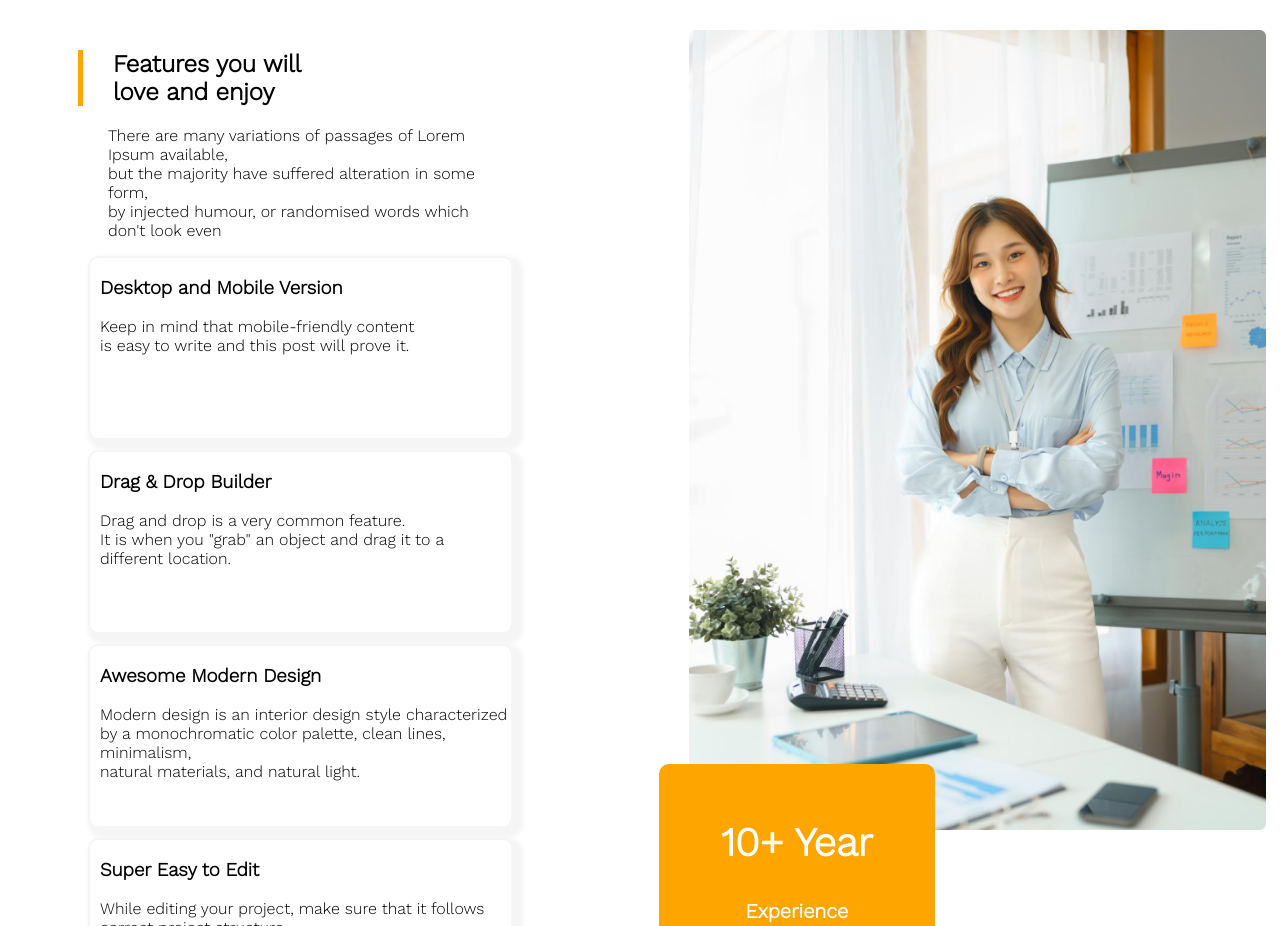
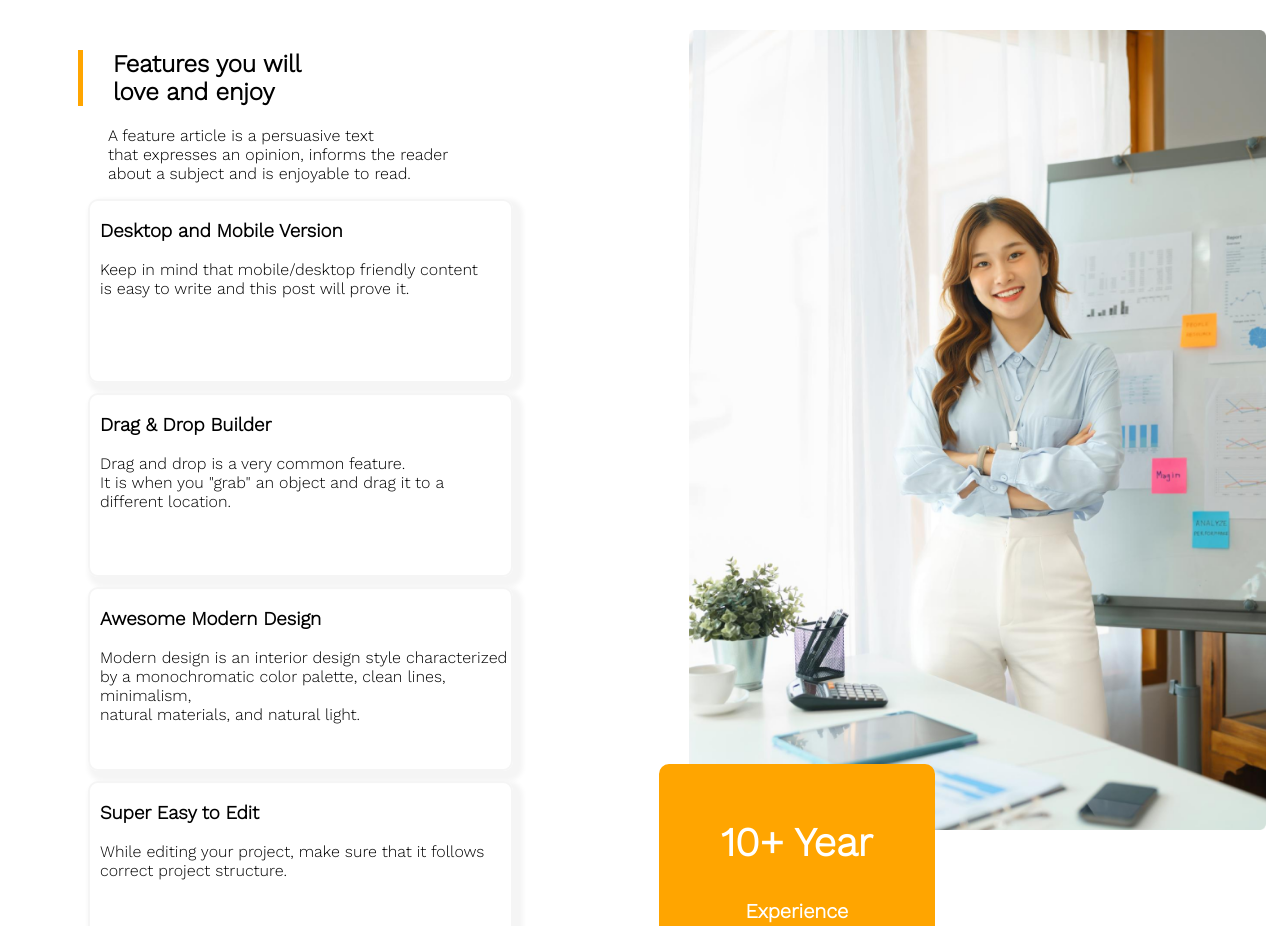
Before and after one commit to 2244jhalak/g3-architects, a plain HTML site: page index.html in a window 1280 px wide. Shown: the part 1440-2366 px from the top of the page. Drawn offline with nearby package versions, Linux system fonts and the light colour scheme.

Commit message:
All done

```diff
--- a/index.html
+++ b/index.html
@@ -69,15 +69,14 @@
                 <div class="features">
                     <h1 style="padding-left: 30px; border-left:5px solid orange;">Features you will<br> love and enjoy
                     </h1>
-                    <p style="padding-left:30px;">There are many variations of passages of Lorem Ipsum available,<br>
-                        but
-                        the
-                        majority have suffered alteration in some form,<br> by injected humour, or
-                        randomised words which don't look even</p>
+                    <p style="padding-left:30px;">A feature article is a persuasive text<br> that expresses an opinion,
+                        informs the reader<br> about a subject and is enjoyable to
+                        read.</p>
 
                     <div class="feature">
                         <h3>Desktop and Mobile Version</h3>
-                        <p>Keep in mind that mobile-friendly content<br> is easy to write and this post will prove it.
+                        <p>Keep in mind that mobile/desktop friendly content<br> is easy to write and this post will
+                            prove it.
                         </p>
                     </div>
                     <div class="feature">
```
